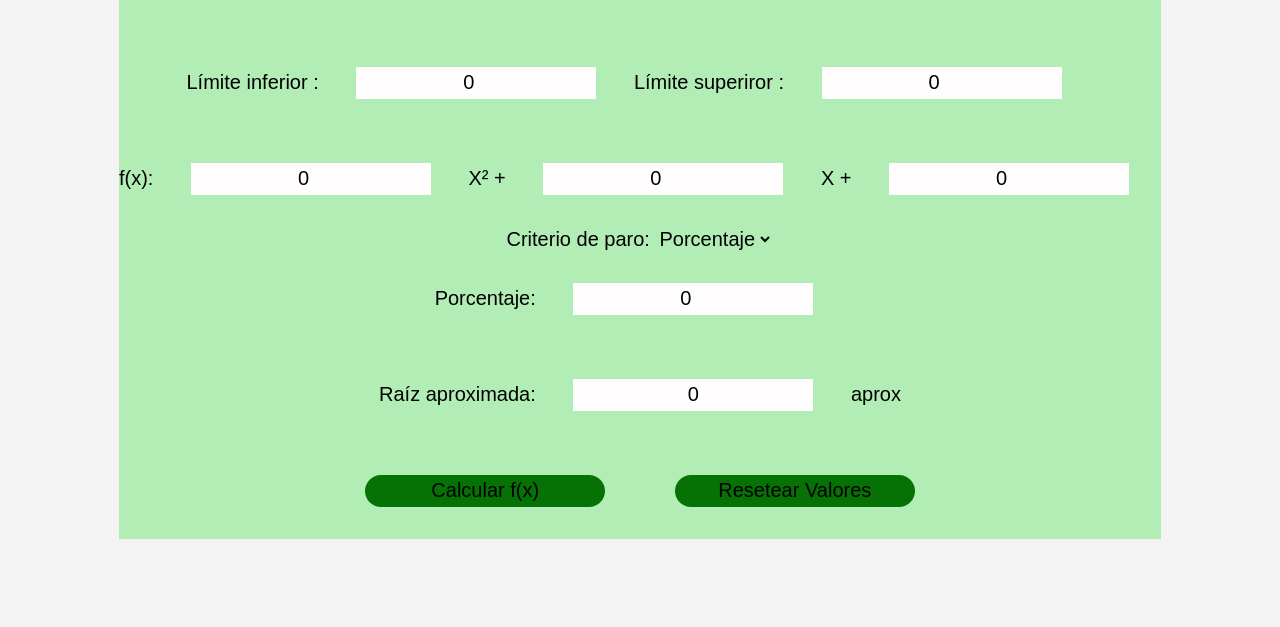
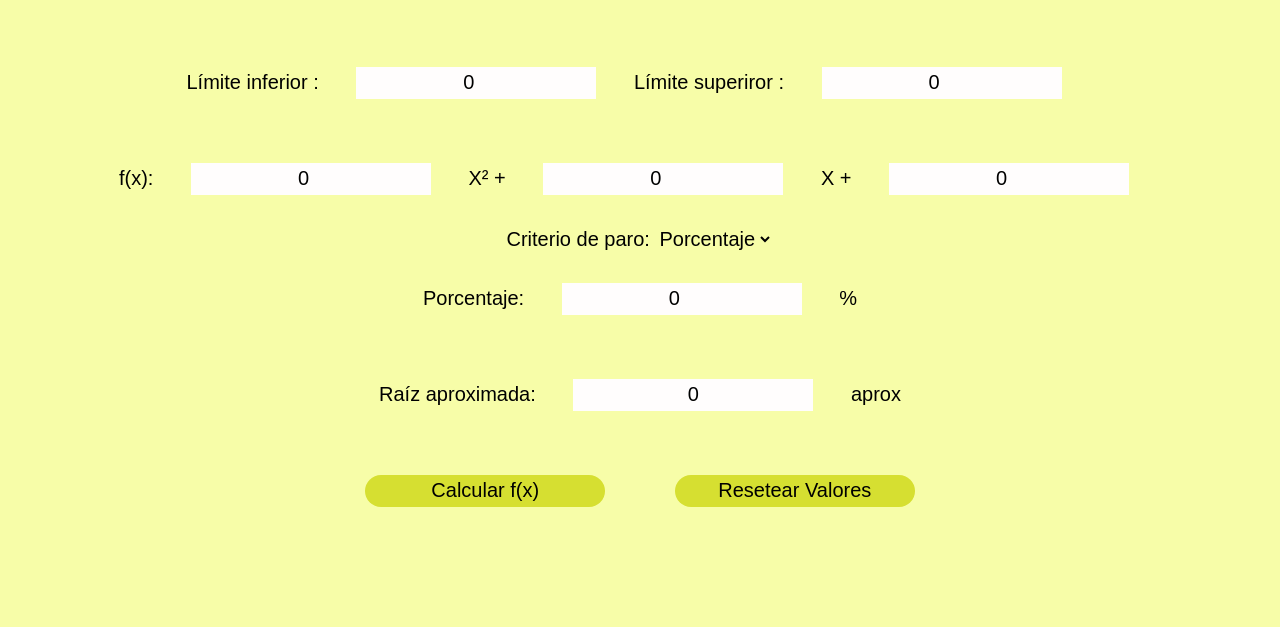
Before and after one commit to kevingt7/Biseccion, a plain HTML site: page Parcial 2/biseccion.html in a window 1280 px wide. Shown: the part 173-800 px from the top of the page. Drawn offline with Linux system fonts and the light colour scheme.

Commit message:
cambio de colores, 16/05/23.

```diff
--- a/Parcial 2/bis_styles.css
+++ b/Parcial 2/bis_styles.css
@@ -4,7 +4,7 @@
   border: 0;
   font-size: 100%;
   vertical-align: baseline;
-  background-color: #b1edb5;
+  background-color: #f7fda8;
 }
 h4{
   margin-bottom: 50px;
@@ -47,7 +47,7 @@ font-family: Arial;
 .navbar a {
   display: block;
   padding: 23px 20px;
-  color: aliceblue;
+  color: rgb(166, 211, 251);
   text-decoration: none;
   text-transform: uppercase;
   font-size: 20px;
@@ -65,7 +65,7 @@ font-family: Arial;
 }
 .header {
   height: 100vh !important;
-  background:   rgb(243, 243, 243) no-repeat center;
+  background:   #f7fda8 no-repeat center;
   background-size: cover;
 }
 .title {
@@ -112,7 +112,7 @@ input{
   text-align: center;
   height: 2rem;
   width: 15rem;
-  background: rgb(6, 114, 6);
+  background: rgb(214, 223, 49);
   text-align: center;
   border-radius: 1rem;
   box-shadow: 0 .3 5rem rgba(123, 76, 76, 0.5);
@@ -127,7 +127,7 @@ input{
   text-align: center;
   height: 2rem;
   width: 15rem;
-  background: rgb(6, 114, 6);
+  background: rgb(214, 223, 49);
   text-align: center;
   border-radius: 1rem;
   box-shadow: 0 .3 5rem rgba(123, 76, 76, 0.5);
--- a/Parcial 2/biseccion.html
+++ b/Parcial 2/biseccion.html
@@ -36,7 +36,7 @@
           </div>
           <div id="criteriaMethod">
             <label for="criteria">Porcentaje: </label>
-            <input type="number" id="criteria" name="criteria" value="0" class="var" step="any">
+            <input type="number" id="criteria" name="criteria" value="0" class="var" step="any"> <label> % </label>
           </div>
           <div id="iterationMethod" style="display: none;">
             <label for="iteration">Número de iteraciones: </label>
--- a/Parcial 2/css/estilos.css
+++ b/Parcial 2/css/estilos.css
@@ -1,7 +1,7 @@
 
 @import url('https://fonts.googleapis.com/css2?family=Poppins:ital,wght@0,400;0,600;1,300;1,700&display=swap');
 body {font-family: 'Poppins', sans-serif;
-  background-color: #b1edb5;
+  background-color: #f7fda8;
   }
   .datos {
     width: 500px;
--- a/Parcial 2/secant_styles.css
+++ b/Parcial 2/secant_styles.css
@@ -4,7 +4,7 @@
   border: 0;
   font-size: 100%;
   vertical-align: baseline;
-  background-color: #b1edb5;
+  background-color: #f7fda8;
 }
 h4{
   margin-bottom: 50px;
@@ -64,7 +64,7 @@ font-family: Arial;
 }
 .header {
   height: 100vh !important;
-  background:   rgb(243, 243, 243) no-repeat center;
+  background:   #f7fda8 no-repeat center;
   background-size: cover;
 }
 .title {
@@ -111,7 +111,7 @@ input{
   text-align: center;
   height: 2rem;
   width: 15rem;
-  background: rgb(129, 205, 249);
+  background: rgb(214, 223, 49);
   text-align: center;
   border-radius: 1rem;
   box-shadow: 0 .3 5rem rgba(123, 76, 76, 0.5);
@@ -126,7 +126,7 @@ input{
   text-align: center;
   height: 2rem;
   width: 15rem;
-  background: rgb(129, 205, 249);
+  background: rgb(214, 223, 49);
   text-align: center;
   border-radius: 1rem;
   box-shadow: 0 .3 5rem rgba(123, 76, 76, 0.5);
```
